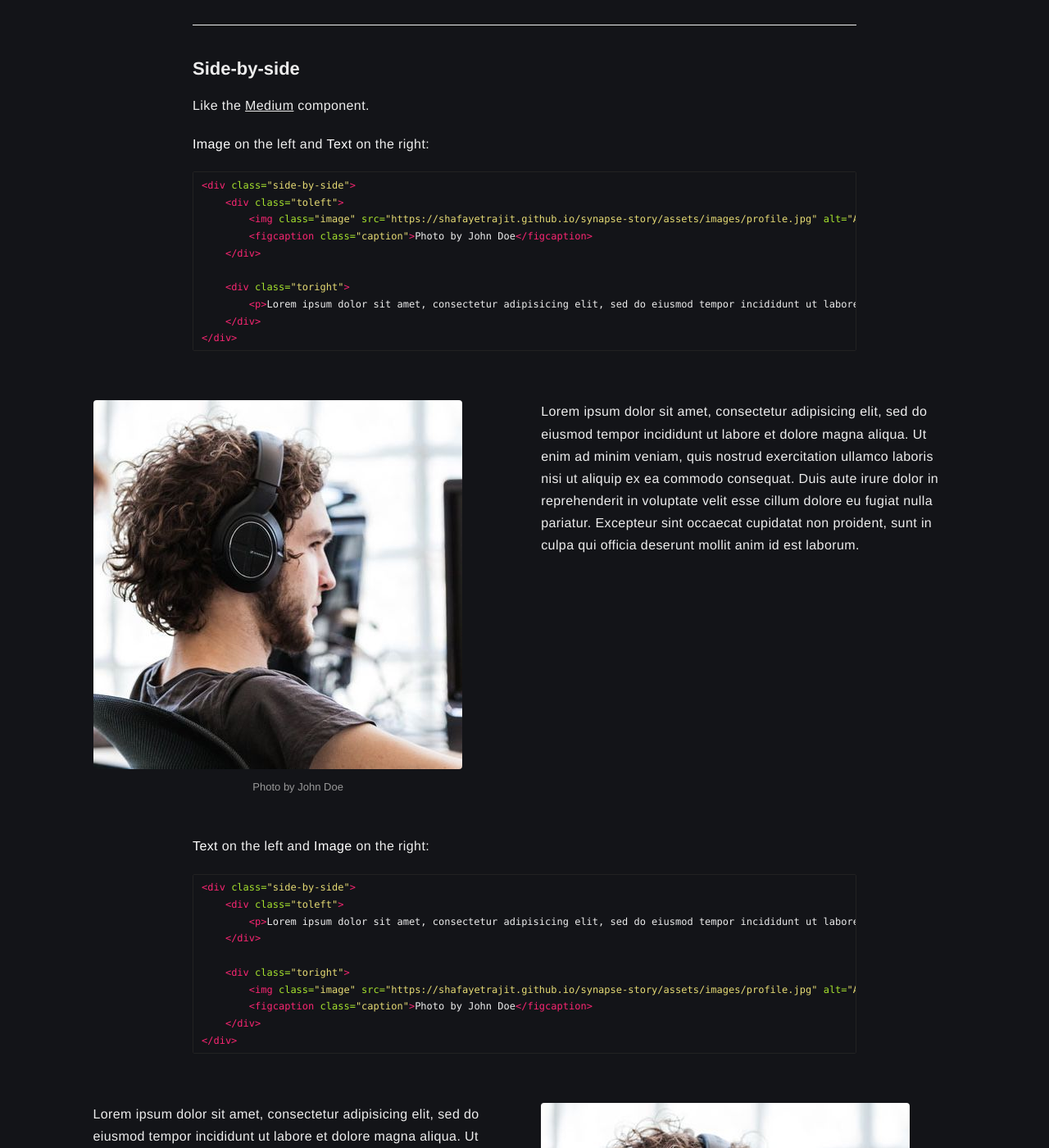
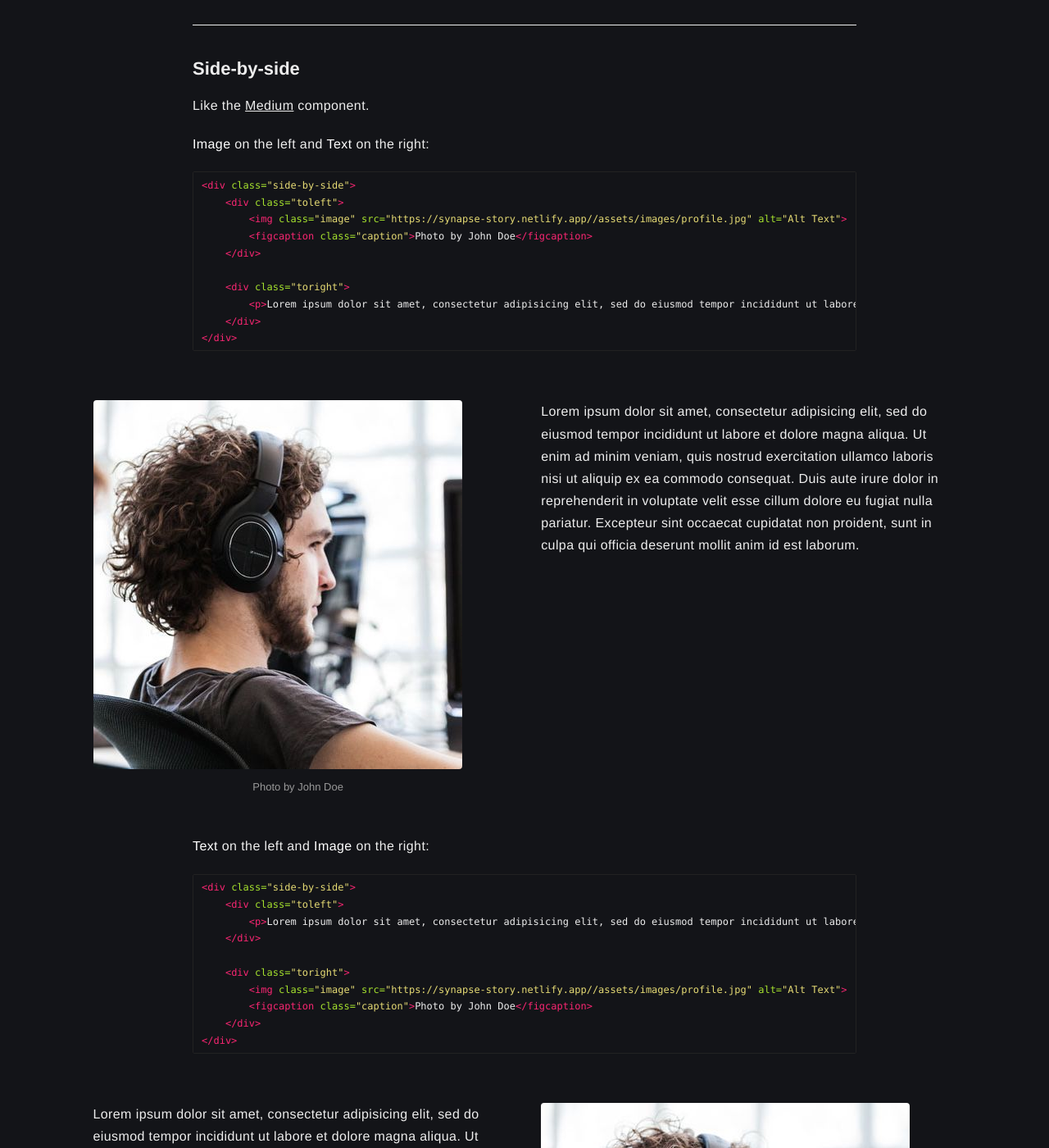
Before and after one commit to ShafayetRajit/synapse-story, a Jekyll site: the page built from _posts/2015-02-24-markdown-extra-components.markdown, in a window 1280 px wide and 1400 px high, scrolled down 1109 px. Shown: the whole window at 82% size. Built offline with Jekyll 4.4.1, drawn with Linux system fonts in a browser that asks for light colours; nearby versions of some CDN libraries; our own code applies the rules of GitHub Pages for plain Markdown files; some of the changed lines change nothing that is shown.

Commit message:
fixing url

```diff
--- a/_config.yml
+++ b/_config.yml
@@ -20,7 +20,7 @@ resume: false
 resume-external: false
 resume-url:
 
-url: https://shafayetrajit.github.io/synapse-story
+url: https://synapse-story.netlify.app/
 # your url: https://USERNAME.github.io
 
 permalink: /:title/
```
